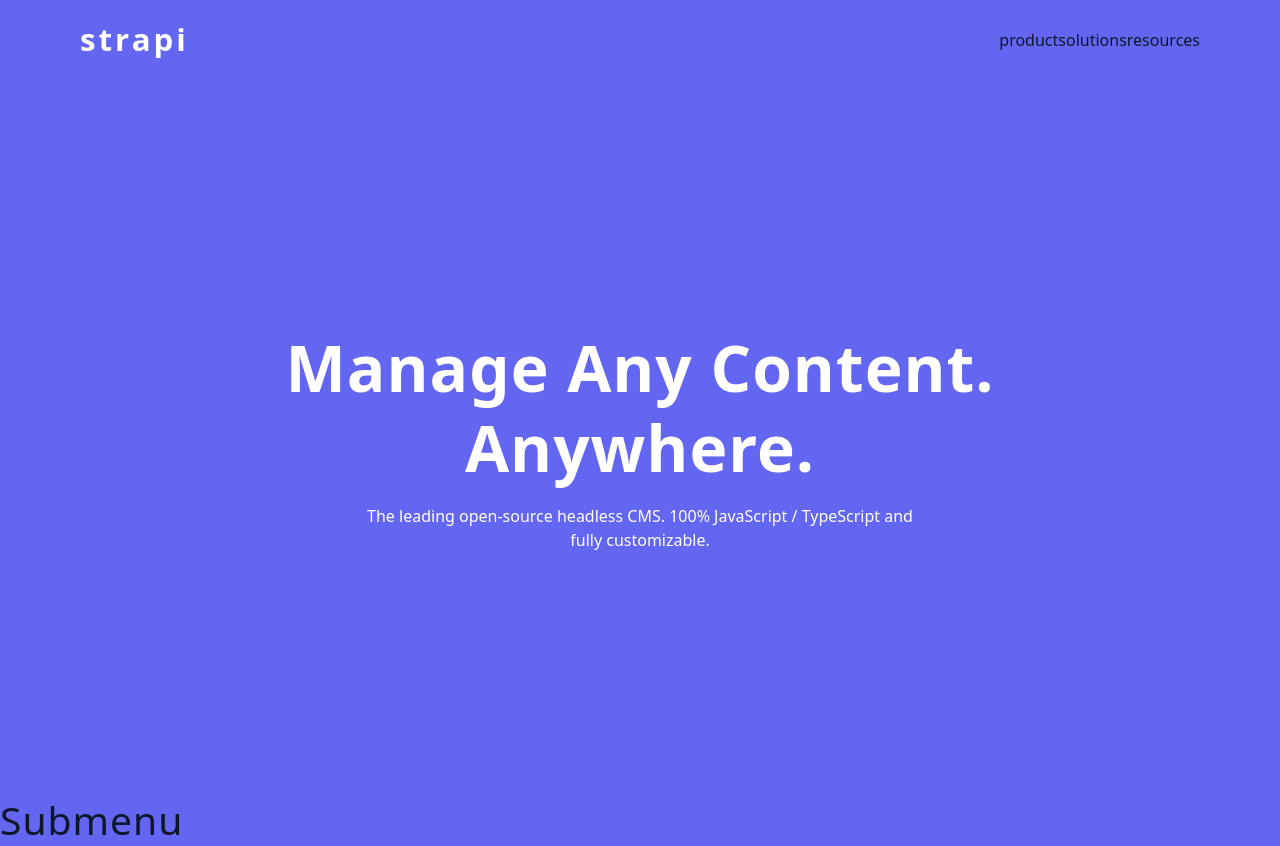
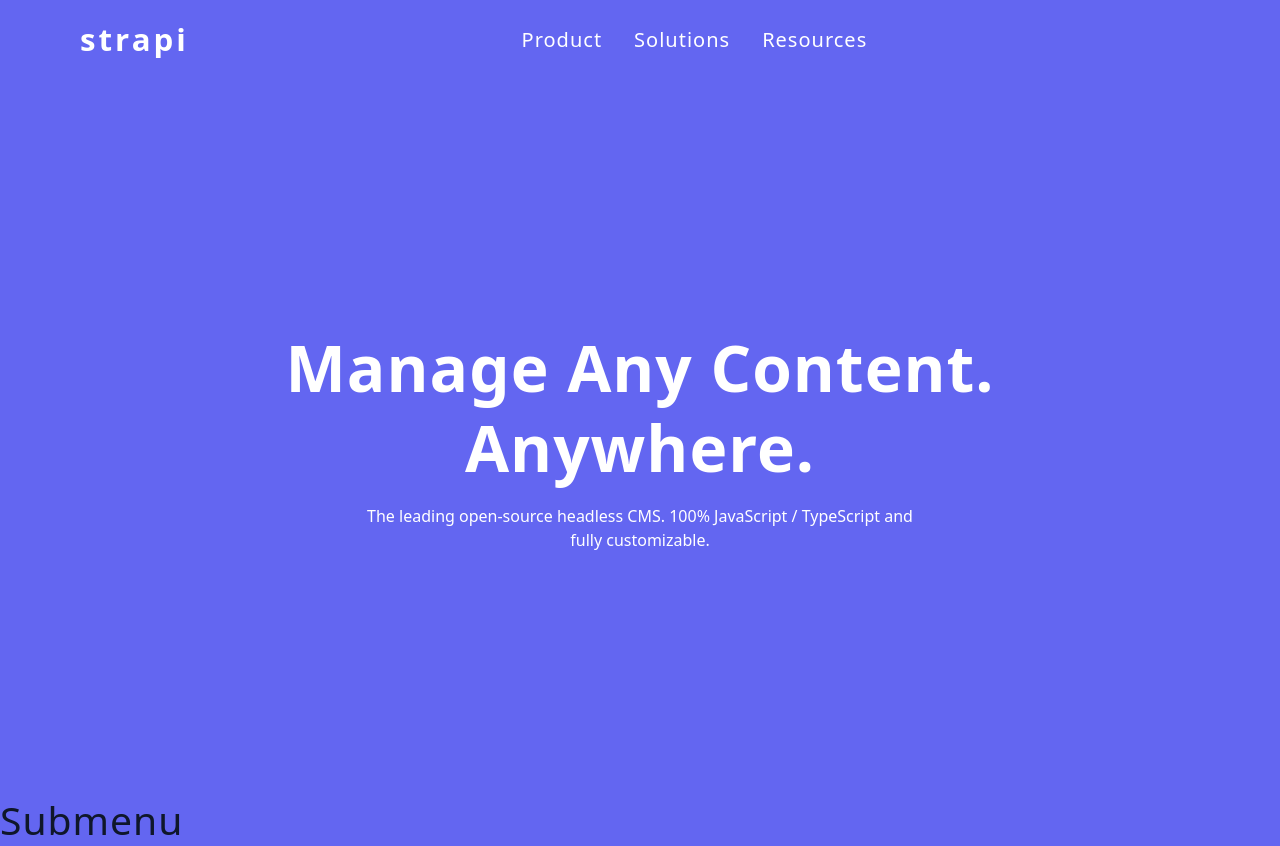
Before and after one commit to Done83/13-strapi-clone, a React (Vite) app: page / in a window 1280 px wide. Built offline with nearby package versions, Linux system fonts and the light colour scheme.

Commit message:
H: NavLinks component styles completed

```diff
--- a/src/index.css
+++ b/src/index.css
@@ -364,7 +364,7 @@
   opacity: 1;
   visibility: visible;
   transition-property: opacity;
-  transition-duration: .5s;
+  transition-duration: 0.5s;
 }
 .sidebar-container {
   padding: 4rem 2rem;
@@ -408,3 +408,28 @@
     display: none;
   }
 }
+/*
+===============
+NavLinks CSS
+===============
+*/
+.nav-links {
+  display: none;
+}
+@media screen and (min-width: 992px) {
+  .nav-links {
+    display: flex;
+    justify-content: center;
+  }
+  .nav-center {
+    display: grid;
+    grid-template-columns: auto 1fr;
+  }
+  .nav-link {
+    padding: 0 1rem;
+    color: var(--white);
+    font-size: 1.25rem;
+    text-transform: capitalize;
+    letter-spacing: var(--letterSpacing);
+  }
+}
```
